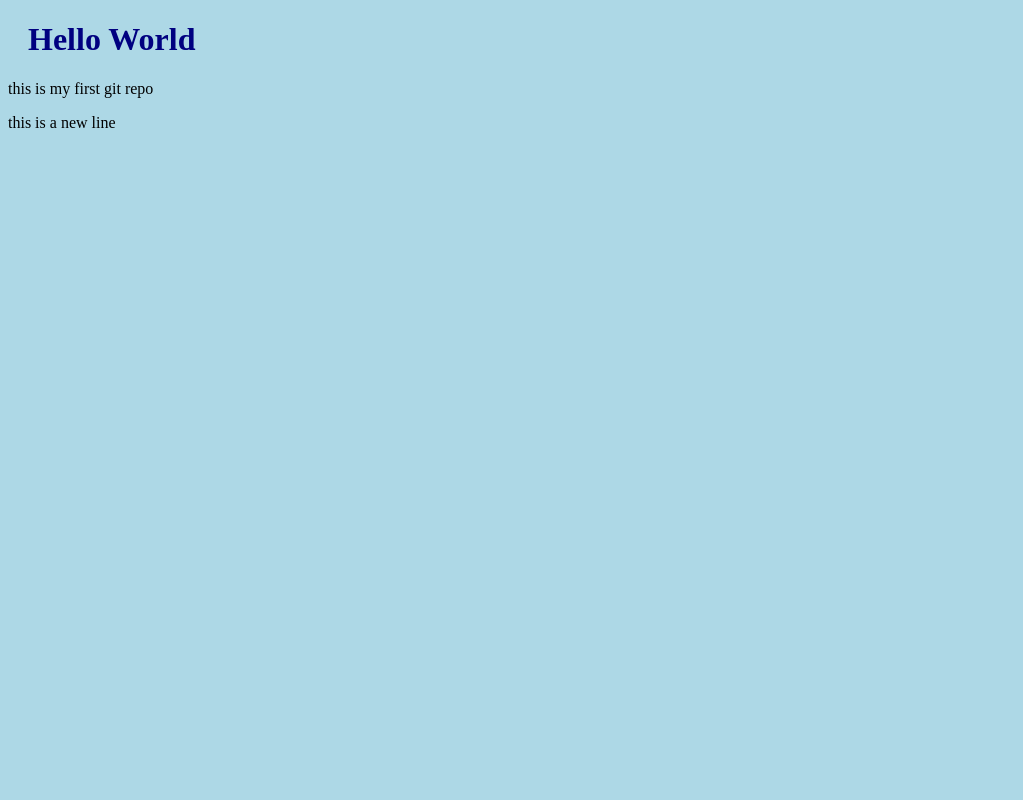
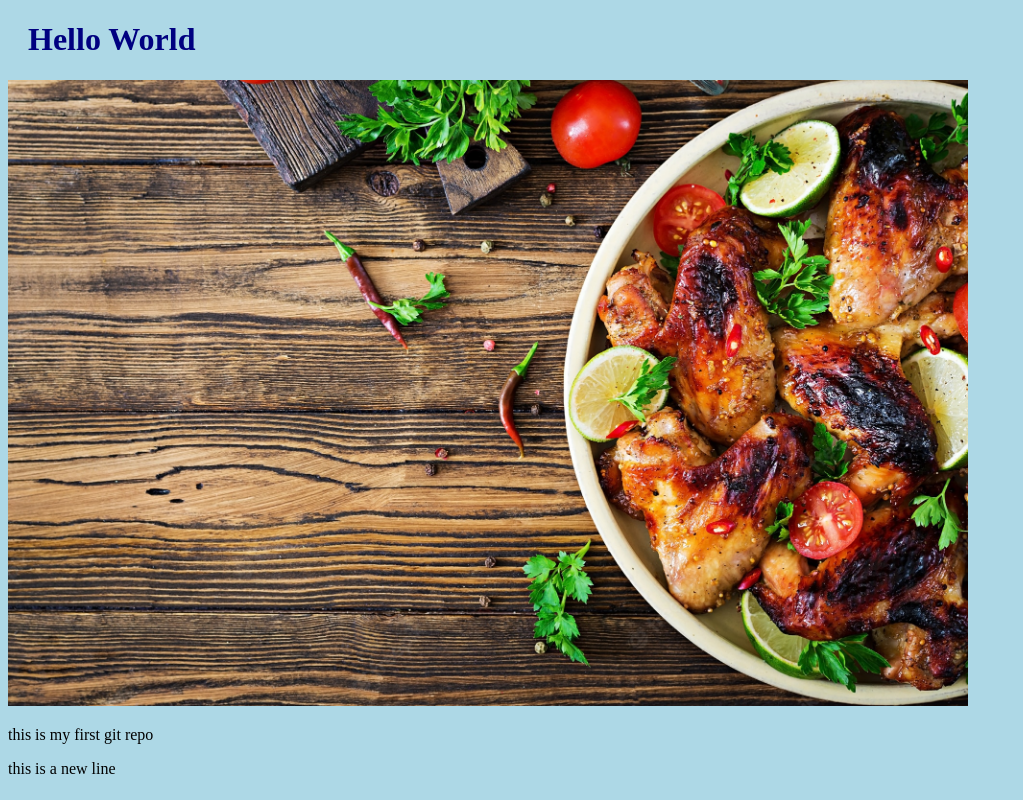
Before and after one commit to NINTAI-JORDAN/hello-world, a plain HTML site: page index.html in a window 1280 px wide. Shown: the whole page, without its empty margins (0-1023 px from the left). Drawn offline with Linux system fonts and the light colour scheme.

Commit message:
Added image to Hello World

```diff
--- a/index.html
+++ b/index.html
@@ -5,10 +5,12 @@
     <meta http-equiv="X-UA-Compatible" content="IE=edge">
     <meta name="viewport" content="width=device-width, initial-scale=1.0">
     <link rel="stylesheet" href="bluestyle.css">
-    <title>Document</title>
+    <title>Hello  World</title>
 </head>
 <body>
     <h1>Hello World</h1>
+    <div><img src="wings.jpg" alt="Hello World from Space"
+        style="width:100%;max-width:960px"></div>
     <p>this is my first git repo</p>
     <p>this is a new line</p>
 </body>
```
Also changed, not shown: wings.jpg (added).
